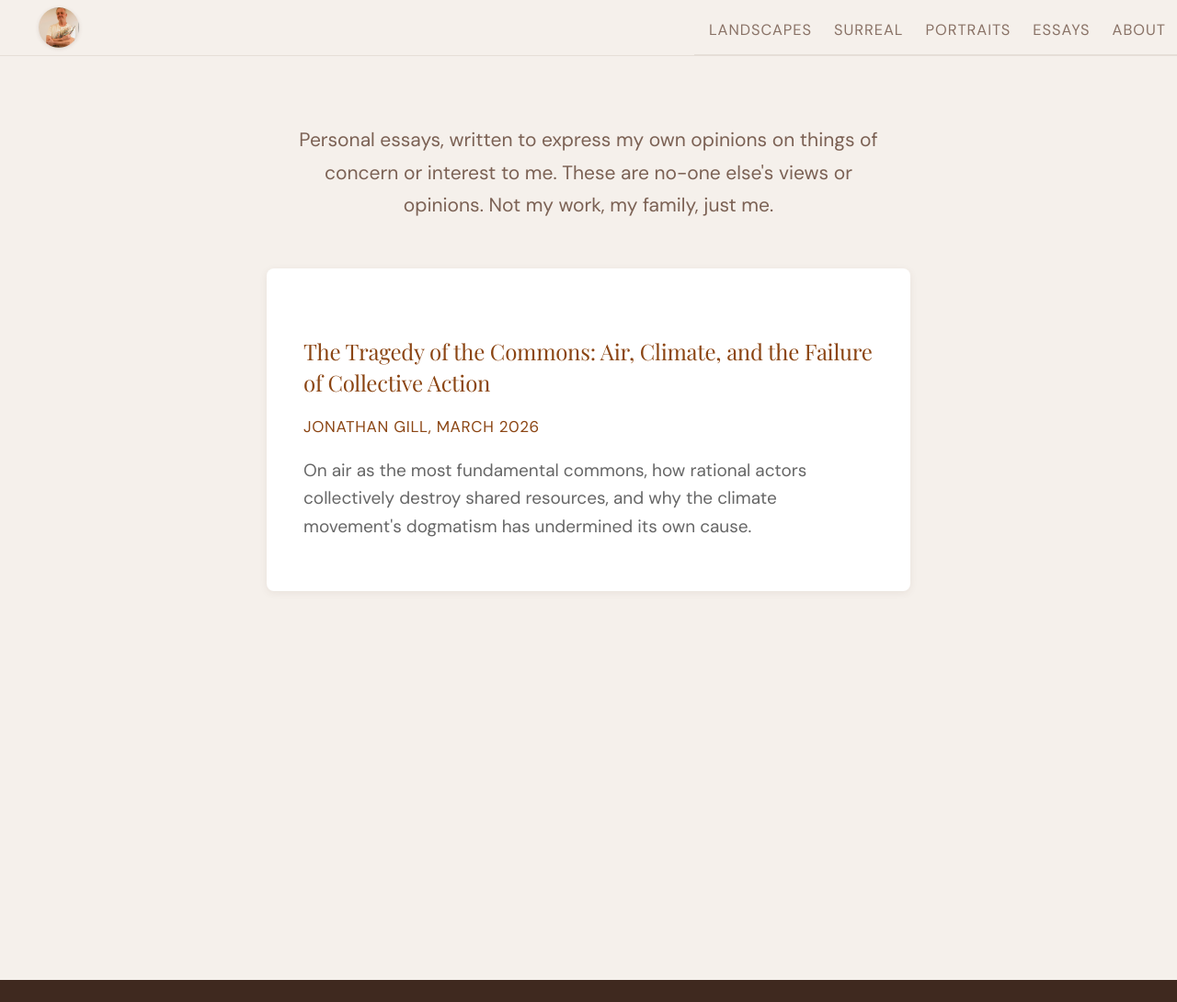
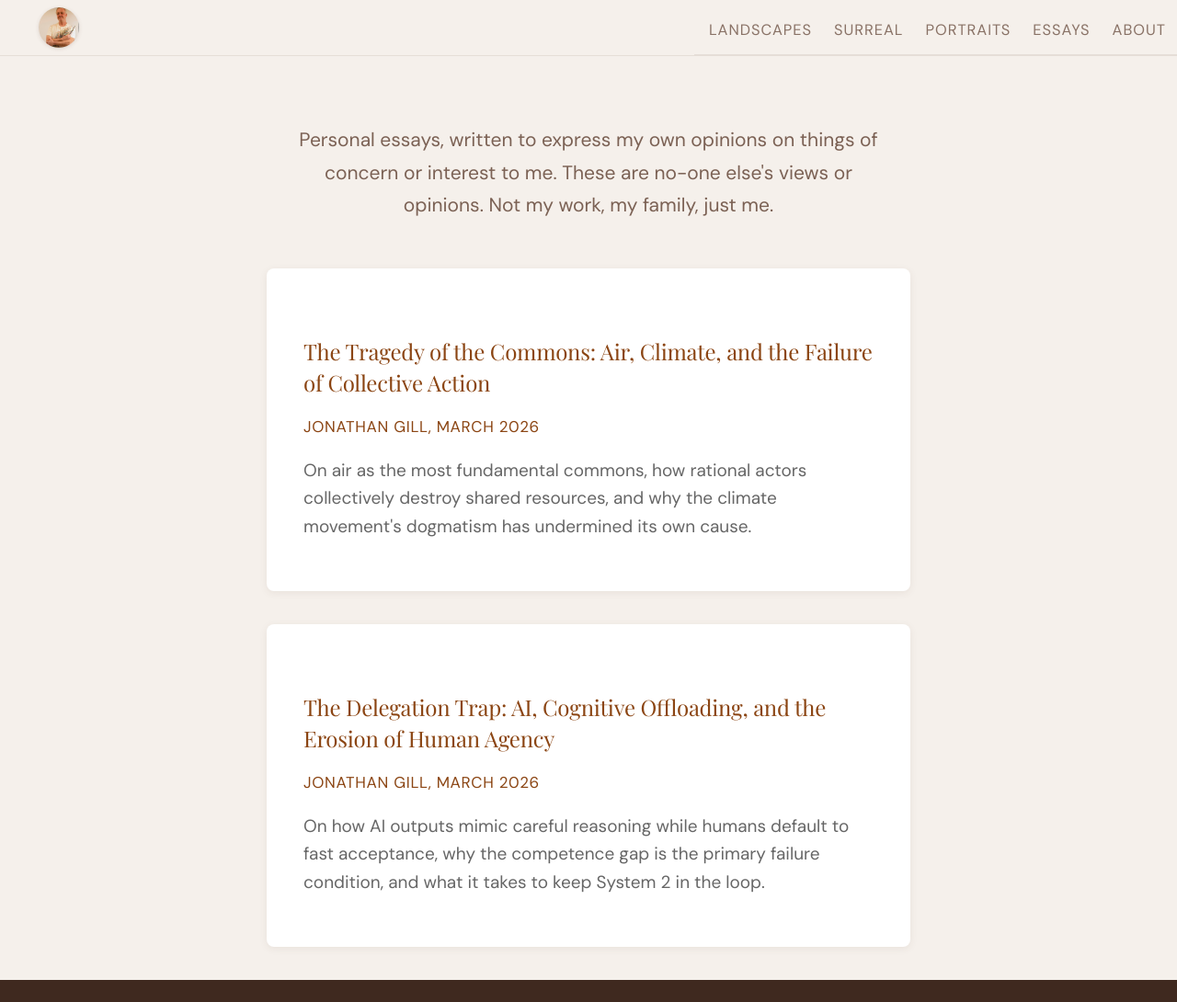
Before and after one commit to JonathanCGill/Jono-The-Artist, an MkDocs documentation site: the page built from docs/essays.md, in a window 1280 px wide and 1090 px high. Shown: the whole window at 92% size. Built offline with MkDocs 1.6.1 and Material for MkDocs 9.7.7, drawn with Linux system fonts in a browser that asks for light colours.

Commit message:
Add AI overdependence essay to essays main page
https://claude.ai/code/session_01PwmdLCnR8y3T2dgob51g8H

```diff
--- a/docs/essays.md
+++ b/docs/essays.md
@@ -22,4 +22,18 @@ On air as the most fundamental commons, how rational actors collectively destroy
 
 </div>
 
+<div class="essay-card" markdown>
+
+<div class="essay-card-content" markdown>
+
+### [The Delegation Trap: AI, Cognitive Offloading, and the Erosion of Human Agency](essays/ai_overdependence_and_system_one_thinking.md)
+
+Jonathan Gill, March 2026
+
+On how AI outputs mimic careful reasoning while humans default to fast acceptance, why the competence gap is the primary failure condition, and what it takes to keep System 2 in the loop.
+
 </div>
+
+</div>
+
+</div>
```
